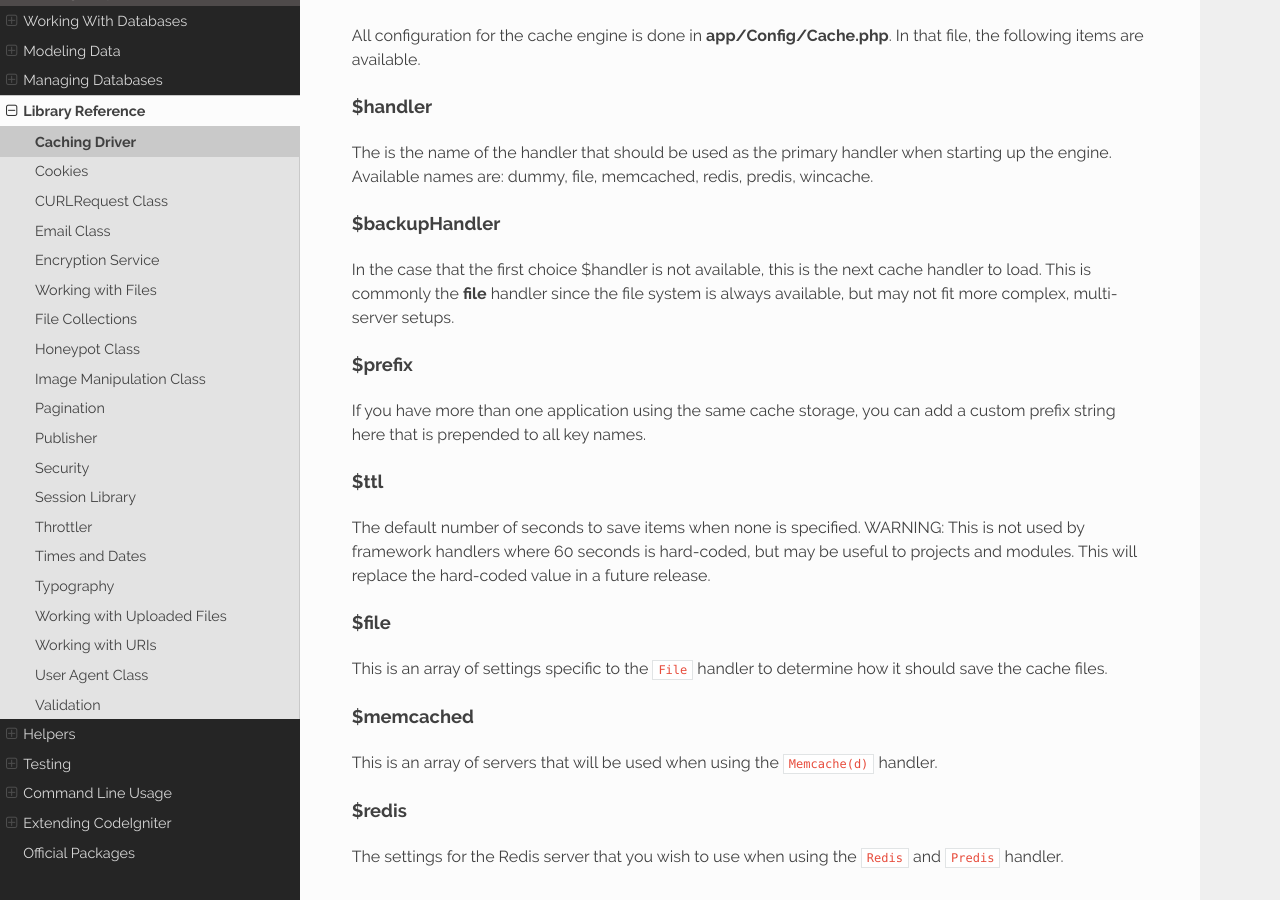
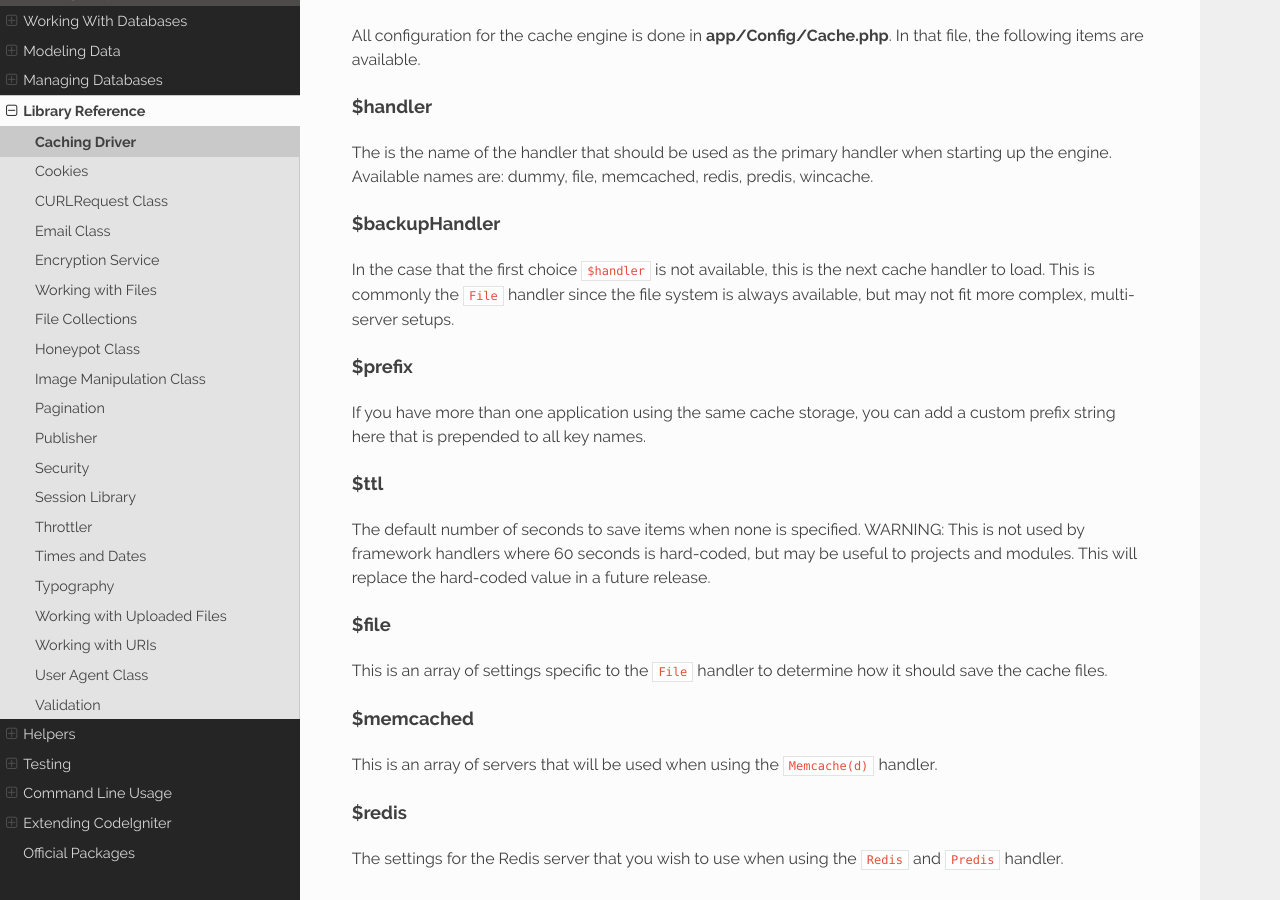
Before and after one commit to NEKOGET/ci4_user_guide_src, a Sphinx documentation site: the page built from source/libraries/caching.rst, in a window 1280 px wide and 900 px high, scrolled down 1067 px. Built offline with Sphinx 7.4.7 and the Read the Docs theme 2.0.0, drawn with Linux system fonts in a browser that asks for light colours.

Commit message:
docs: fix text decoration

```diff
--- a/source/libraries/caching.rst
+++ b/source/libraries/caching.rst
@@ -38,8 +38,8 @@ Available names are: dummy, file, memcached, redis, predis, wincache.
 $backupHandler
 --------------
 
-In the case that the first choice $handler is not available, this is the next cache handler to load.
-This is commonly the **file** handler since the file system is always available, but may not fit
+In the case that the first choice ``$handler`` is not available, this is the next cache handler to load.
+This is commonly the ``File`` handler since the file system is always available, but may not fit
 more complex, multi-server setups.
 
 $prefix
```
